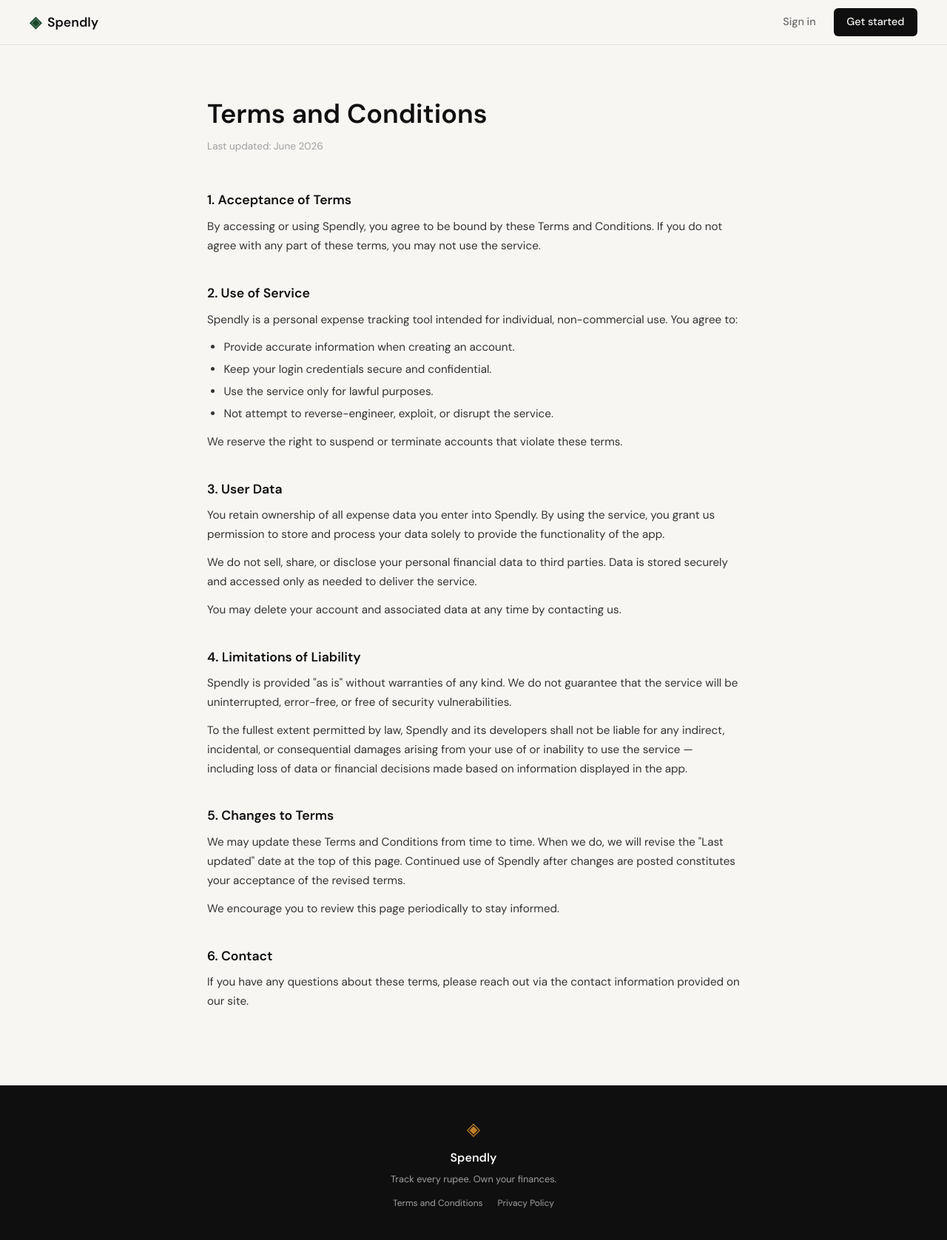
After one commit to Mehedi222/spendly, a Flask app: page /terms in a window 1280 px wide. The commit adds this page. Shown: the whole page at 74% size. Run offline with Flask 3, Linux system fonts and the light colour scheme.

Commit message:
landing: add terms and conditions page and route

```diff
--- a/expense-tracker/app.py
+++ b/expense-tracker/app.py
@@ -26,6 +26,11 @@ def login():
 # Placeholder routes — students will implement these                  #
 # ------------------------------------------------------------------ #
 
+@app.route("/terms")
+def terms():
+    return render_template("terms.html")
+
+
 @app.route("/logout")
 def logout():
     return "Logout — coming in Step 3"
--- a/expense-tracker/static/css/style.css
+++ b/expense-tracker/static/css/style.css
@@ -524,6 +524,60 @@ a { color: inherit; text-decoration: none; }
 }
 
 /* ------------------------------------------------------------------ */
+/* Terms page                                                          */
+/* ------------------------------------------------------------------ */
+
+.terms-page {
+    padding: 4rem 2rem;
+}
+
+.terms-inner {
+    max-width: 720px;
+    margin: 0 auto;
+}
+
+.terms-title {
+    font-size: 2.25rem;
+    font-weight: 700;
+    margin-bottom: 0.25rem;
+}
+
+.terms-updated {
+    font-size: 0.85rem;
+    color: var(--ink-faint);
+    margin-bottom: 3rem;
+}
+
+.terms-section {
+    margin-bottom: 2.25rem;
+}
+
+.terms-section h2 {
+    font-size: 1.1rem;
+    font-weight: 600;
+    margin-bottom: 0.6rem;
+}
+
+.terms-section p {
+    font-size: 0.95rem;
+    line-height: 1.7;
+    color: #333;
+    margin-bottom: 0.75rem;
+}
+
+.terms-section ul {
+    padding-left: 1.4rem;
+    margin-bottom: 0.75rem;
+}
+
+.terms-section ul li {
+    font-size: 0.95rem;
+    line-height: 1.7;
+    color: #333;
+    margin-bottom: 0.25rem;
+}
+
+/* ------------------------------------------------------------------ */
 /* Responsive                                                          */
 /* ------------------------------------------------------------------ */
 
--- a/expense-tracker/templates/base.html
+++ b/expense-tracker/templates/base.html
@@ -35,7 +35,7 @@
             <span class="footer-name">Spendly</span>
             <p class="footer-copy">Track every rupee. Own your finances.</p>
             <div class="footer-links">
-                <a href="#">Terms and Conditions</a>
+                <a href="/terms">Terms and Conditions</a>
                 <a href="#">Privacy Policy</a>
             </div>
         </div>
--- /dev/null
+++ b/expense-tracker/templates/terms.html
@@ -0,0 +1,55 @@
+{% extends "base.html" %}
+
+{% block title %}Terms and Conditions — Spendly{% endblock %}
+
+{% block content %}
+
+<section class="terms-page">
+    <div class="terms-inner">
+        <h1 class="terms-title">Terms and Conditions</h1>
+        <p class="terms-updated">Last updated: June 2026</p>
+
+        <div class="terms-section">
+            <h2>1. Acceptance of Terms</h2>
+            <p>By accessing or using Spendly, you agree to be bound by these Terms and Conditions. If you do not agree with any part of these terms, you may not use the service.</p>
+        </div>
+
+        <div class="terms-section">
+            <h2>2. Use of Service</h2>
+            <p>Spendly is a personal expense tracking tool intended for individual, non-commercial use. You agree to:</p>
+            <ul>
+                <li>Provide accurate information when creating an account.</li>
+                <li>Keep your login credentials secure and confidential.</li>
+                <li>Use the service only for lawful purposes.</li>
+                <li>Not attempt to reverse-engineer, exploit, or disrupt the service.</li>
+            </ul>
+            <p>We reserve the right to suspend or terminate accounts that violate these terms.</p>
+        </div>
+
+        <div class="terms-section">
+            <h2>3. User Data</h2>
+            <p>You retain ownership of all expense data you enter into Spendly. By using the service, you grant us permission to store and process your data solely to provide the functionality of the app.</p>
+            <p>We do not sell, share, or disclose your personal financial data to third parties. Data is stored securely and accessed only as needed to deliver the service.</p>
+            <p>You may delete your account and associated data at any time by contacting us.</p>
+        </div>
+
+        <div class="terms-section">
+            <h2>4. Limitations of Liability</h2>
+            <p>Spendly is provided "as is" without warranties of any kind. We do not guarantee that the service will be uninterrupted, error-free, or free of security vulnerabilities.</p>
+            <p>To the fullest extent permitted by law, Spendly and its developers shall not be liable for any indirect, incidental, or consequential damages arising from your use of or inability to use the service — including loss of data or financial decisions made based on information displayed in the app.</p>
+        </div>
+
+        <div class="terms-section">
+            <h2>5. Changes to Terms</h2>
+            <p>We may update these Terms and Conditions from time to time. When we do, we will revise the "Last updated" date at the top of this page. Continued use of Spendly after changes are posted constitutes your acceptance of the revised terms.</p>
+            <p>We encourage you to review this page periodically to stay informed.</p>
+        </div>
+
+        <div class="terms-section">
+            <h2>6. Contact</h2>
+            <p>If you have any questions about these terms, please reach out via the contact information provided on our site.</p>
+        </div>
+    </div>
+</section>
+
+{% endblock %}
```
